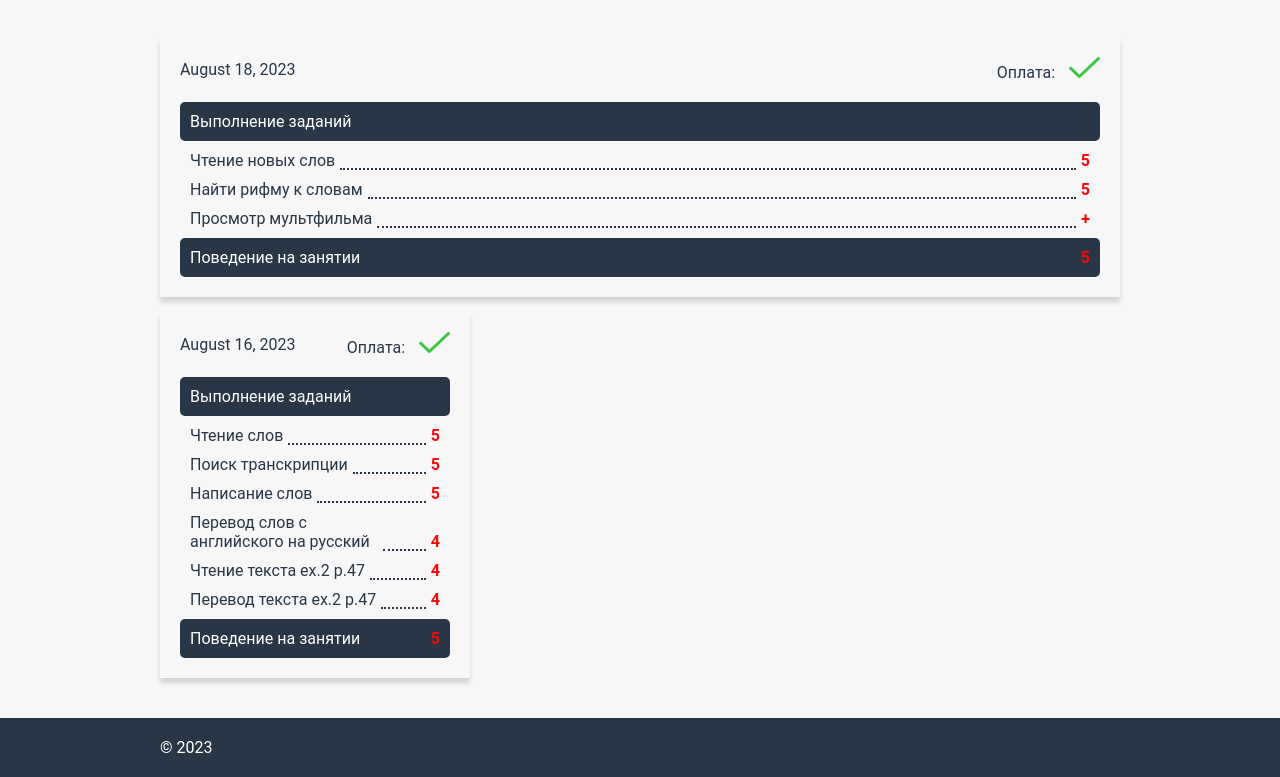
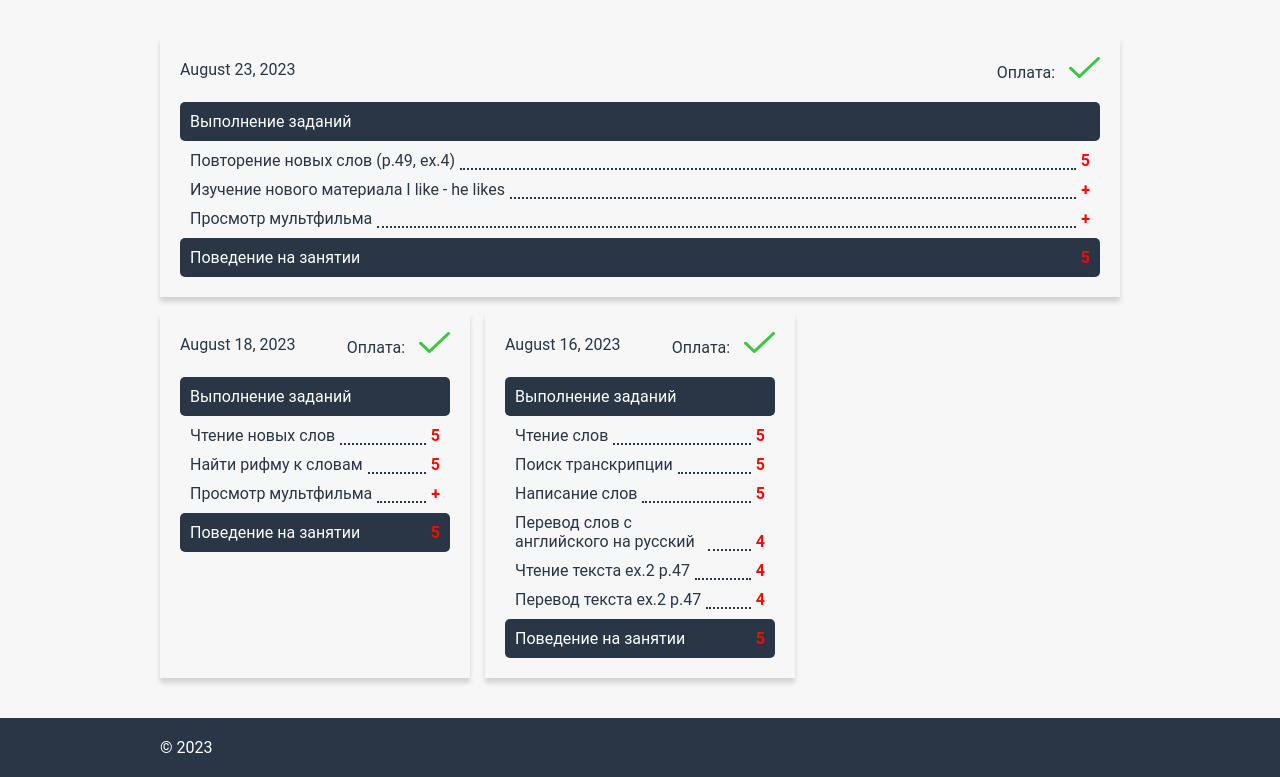
Before and after one commit to Kat-girl/diary, a website: page source/yevgeniy_bashkaryov/index.html in a window 1280 px wide. Shown: the part 139-916 px from the top of the page. Drawn offline with Linux system fonts and the light colour scheme; files whose address does not match are found by name.

Commit message:
Добавлено занятие от 23,08,2023

```diff
--- a/source/sass/blocks/body.scss
+++ b/source/sass/blocks/body.scss
@@ -8,3 +8,8 @@
   display: flex;
   flex-direction: column;
 }
+
+.body__emoji {
+  display: block;
+  margin: auto;
+}
--- a/source/yevgeniy_bashkaryov/index.html
+++ b/source/yevgeniy_bashkaryov/index.html
@@ -4,8 +4,8 @@
     <meta charset="UTF-8">
     <meta name="viewport" content="width=device-width, initial-scale=1.0">
     <meta name="description" content="Дневник Евгения Башкарева по английскому языку">
-    <link rel="shortcut icon" href="favicon.ico" type="image/x-icon">
-    <link rel="shortcut icon" href="favicon.png" type="image/x-icon">
+    <link rel="shortcut icon" href="../favicon.ico" type="image/x-icon">
+    <link rel="shortcut icon" href="../favicon.png" type="image/x-icon">
     <link rel="stylesheet" href="../css/style.css">
     <title>Yevgeniy Bashkaryov</title>
 </head>
@@ -22,6 +22,40 @@
       <section class="evaluation">
           <ul class="evaluation__list">
             <li class="evaluation__item evaluation__item--latest">
+              <h2 class="visually-hidden">Оценка работы</h2>
+              <div class="evaluation__header">
+                <time class="evaluation__date" datetime="2023-08-23">August 23, 2023</time>
+                <p class="evaluation__payment">Оплата:
+                  <span class="evaluation__payment-mark">
+                    <img src="../img/yes.svg" alt="Yes">
+                  </span>
+                </p>
+              </div>
+              <p class="evaluation__type">Выполнение заданий</p>
+              <ul class="evaluation__type-list">
+                  <li class="evaluation__type-item">
+                      <span class="evaluation__task">Повторение новых слов (p.49, ex.4)</span>
+                      <span class="evaluation__dots"></span>
+                      <span class="evaluation__score">5</span>
+                  </li>
+                  <li class="evaluation__type-item">
+                      <span class="evaluation__task">Изучение нового материала I like - he likes</span>
+                      <span class="evaluation__dots"></span>
+                      <span class="evaluation__score">+</span>
+                  </li>
+                  <li class="evaluation__type-item">
+                      <span class="evaluation__task">Просмотр мультфильма</span>
+                      <span class="evaluation__dots"></span>
+                      <span class="evaluation__score">+</span>
+                  </li>
+
+              </ul>
+              <div class="evaluation__behaviour-container">
+                <p class="evaluation__type evaluation__type-behaviour">Поведение на занятии</p>
+                <span class="evaluation__score">5</span>
+              </div>
+            </li>
+            <li class="evaluation__item">
               <h2 class="visually-hidden">Оценка работы</h2>
               <div class="evaluation__header">
                 <time class="evaluation__date" datetime="2023-08-18">August 18, 2023</time>
```
Also changed, not shown: source/index.html (+3 -1 lines), source/css/style.css, source/img/emoji.png (added), 1 other file.
